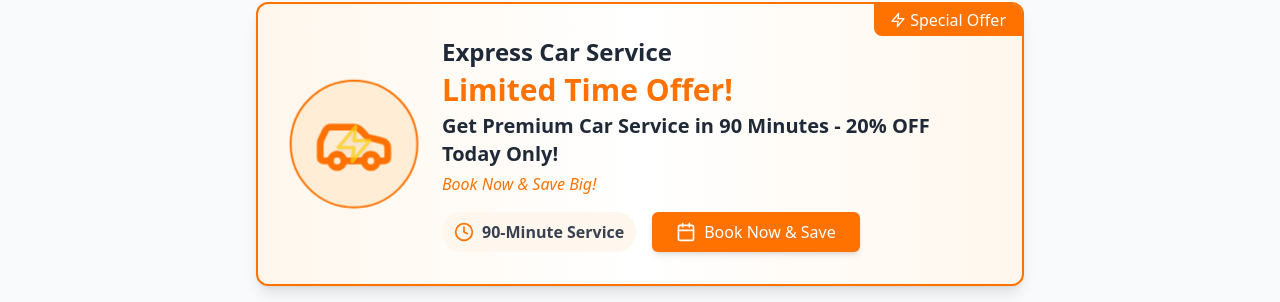
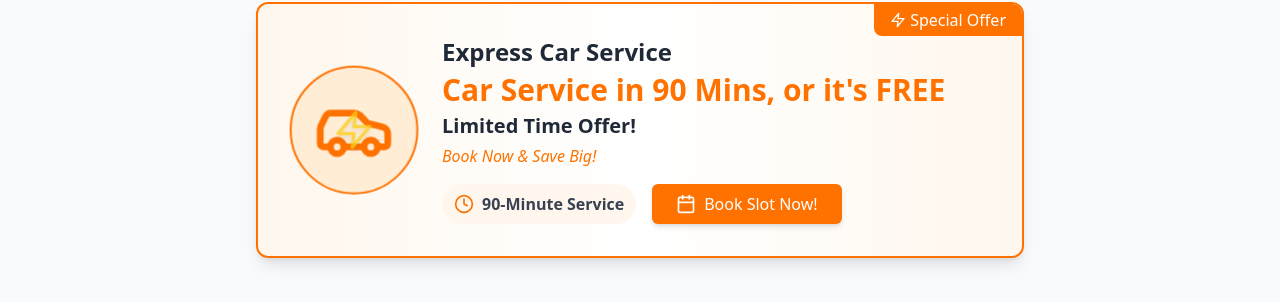
Before and after one commit to gaadimech/GaadiMech-PWA, a React (Vite) app: page /ad-services in a window 1280 px wide. Shown: the part 226-528 px from the top of the page. Built offline with nearby package versions, Linux system fonts and the light colour scheme; no server answers; a web font is replaced by a local one.

Commit message:
Update AdServices component with revised service title and description for clarity, and modify button text for improved user engagement.

```diff
--- a/src/pages/AdServices.tsx
+++ b/src/pages/AdServices.tsx
@@ -34,8 +34,8 @@ const services = [
         </motion.div>
       </motion.div>
     ),
-    title: 'Limited Time Offer!',
-    description: 'Get Premium Car Service in 90 Minutes - 20% OFF Today Only!',
+    title: 'Car Service in 90 Mins, or it\'s FREE',
+    description: 'Limited Time Offer!',
     tagline: 'Book Now & Save Big!',
     highlight: true,
     link: '/express',
@@ -181,7 +181,7 @@ const AdServices = () => {
                       className="bg-[#FF7200] text-white px-6 py-2 rounded-md hover:bg-[#0e5aa8] transition-colors flex items-center gap-2 shadow-md"
                     >
                       <Calendar className="w-5 h-5" />
-                      Book Now & Save
+                      Book Slot Now!
                     </motion.button>
                   </div>
                 </div>
```
